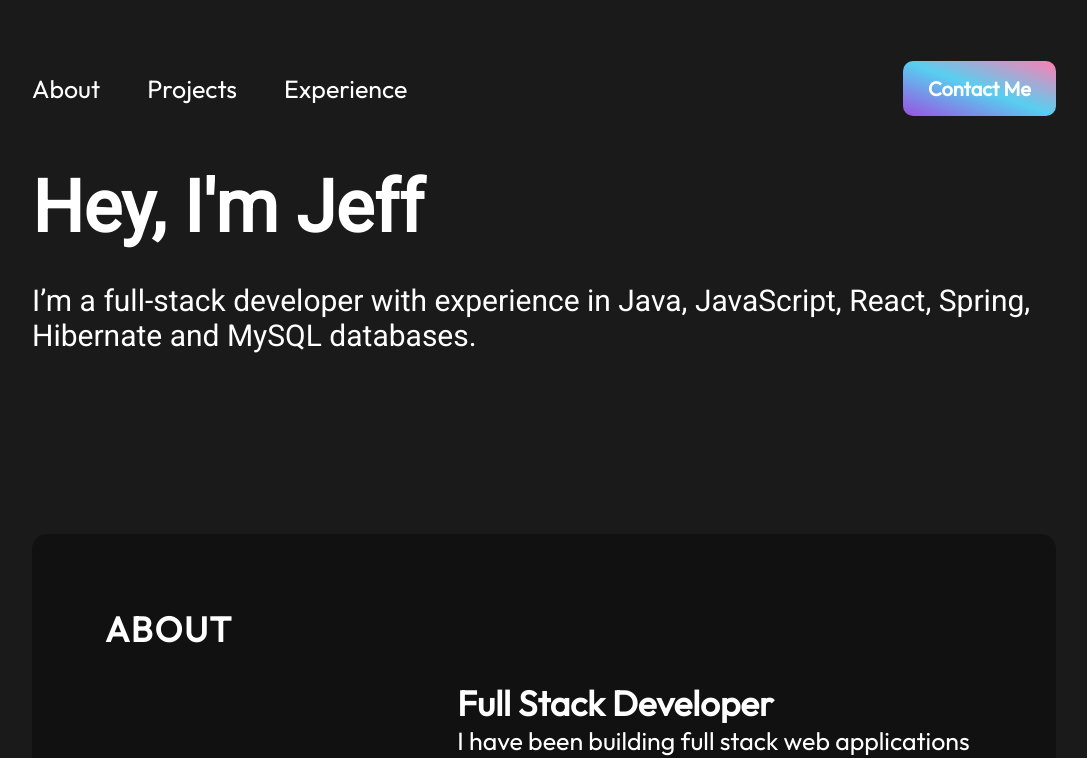
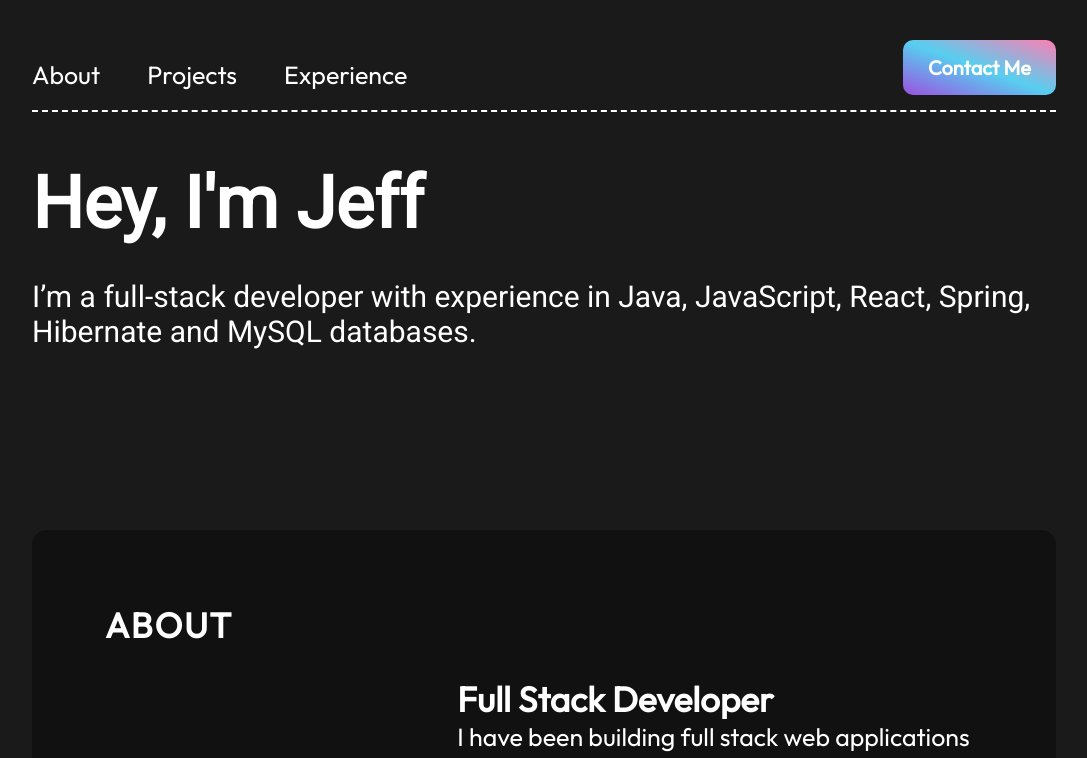
Before and after one commit to jeffpodmayer/portfolio-site, a React (Vite) app: page / in a window 1280 px wide. Shown: the top 758 px of the page, without its empty margins (96-1183 px from the left). Built offline with nearby package versions, Linux system fonts and the light colour scheme.

Commit message:
updated styling

```diff
--- a/src/App.module.css
+++ b/src/App.module.css
@@ -4,5 +4,5 @@
   background-color: var(--color-bg);
   width: 100%;
   height: 100%;
-  overflow: hidden;
+  /* overflow: hidden; */
 }
--- a/src/components/Navbar/Navbar.module.css
+++ b/src/components/Navbar/Navbar.module.css
@@ -2,12 +2,15 @@
 
 .navbar {
   display: flex;
-  position: relative;
+  position: sticky;
+  top: 0;
   justify-content: space-between;
   align-items: center;
-  padding-top: 61px;
-  z-index: 2;
+  padding-top: 40px;
+  z-index: 100;
   margin: 0 10%;
+  border-bottom: white dashed 2px;
+  background-color: var(--color-bg);
 }
 
 .title {
@@ -35,6 +38,21 @@
   font-size: 25px;
   color: var(--color-text);
   text-decoration: none;
+  margin-bottom: 15px;
+}
+
+.menuItems a:hover {
+  background: linear-gradient(
+    90deg,
+    #ff7eb3,
+    /* pink */ #57cff0,
+    /* blue */ #9b51e0 /* purple */
+  );
+  background-size: 200%;
+  background-position: 100% 0;
+  -webkit-background-clip: text;
+  -webkit-text-fill-color: transparent;
+  transition: background-position 0.5s ease;
 }
 
 .menuBtn {
@@ -50,6 +68,7 @@
   font-size: 20px;
   font-weight: 600;
   padding: 15px 25px;
+  margin-bottom: 15px;
   margin-left: auto;
   box-shadow: 0 0 4px 0 regba(0, 0, 0, 0.25);
   background: linear-gradient(200deg, #ff7eb3, #57cff0, #9b51e0);
```
